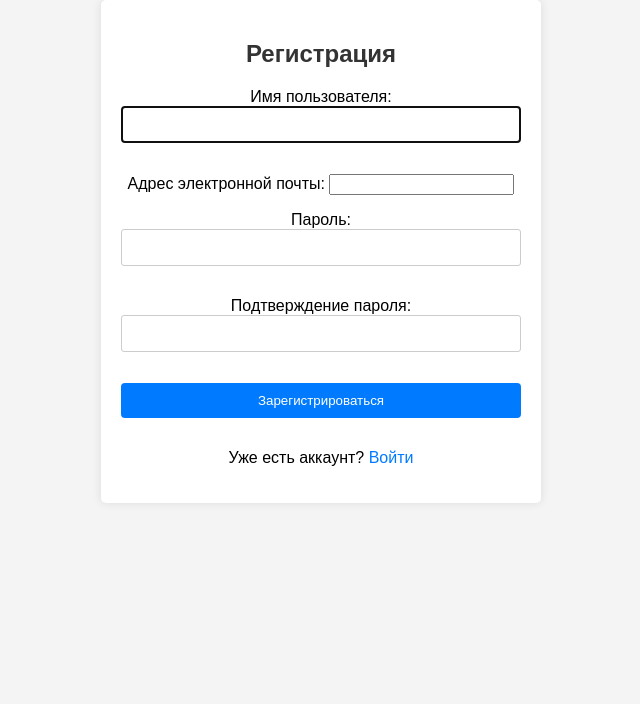
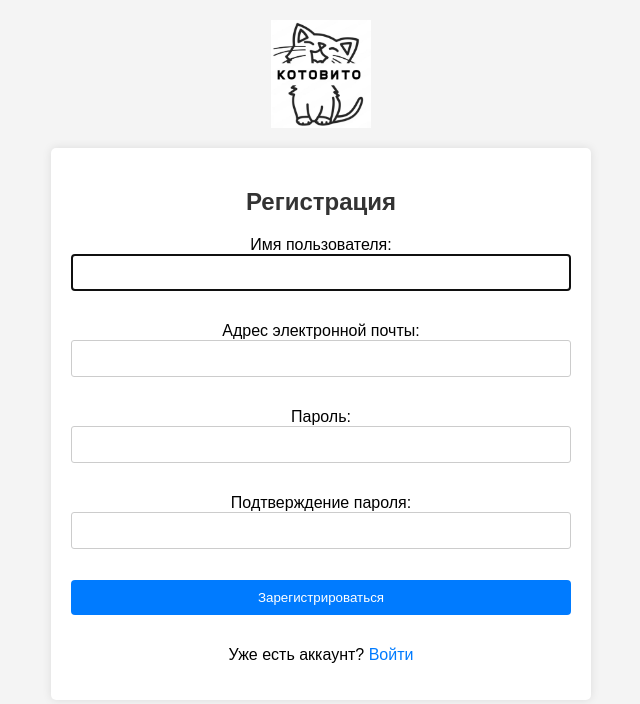
Before and after one commit to n1x9s/catavito, a Django app: page /register/ in a window 1280 px wide. Shown: the top 704 px of the page, without its empty margins (319-959 px from the left). Run offline with Django 5.2, Linux system fonts and the light colour scheme.

Commit message:
Сделал дизайн регистрации

```diff
--- /dev/null
+++ b/catshop/static/css/register.css
@@ -0,0 +1,68 @@
+/* login.css */
+
+body {
+    font-family: Arial, sans-serif;
+    background-color: #f4f4f4;
+    margin: 0;
+    padding: 0;
+}
+
+.logo {
+    display: block;
+    margin: 20px auto; /* Центрирование логотипа и добавление отступа сверху и снизу */
+    width: 100px; /* Задаем ширину логотипа */
+    height: auto; /* Подстраиваем высоту автоматически */
+}
+
+form {
+    max-width: 500px;
+    margin: 0 auto;
+    background-color: #fff;
+    border-radius: 5px;
+    padding: 20px;
+    box-shadow: 0px 0px 10px 0px rgba(0, 0, 0, 0.1);
+}
+
+h2 {
+    text-align: center;
+    color: #333;
+    margin-bottom: 20px;
+}
+
+p {
+    text-align: center;
+}
+
+a {
+    color: #007bff;
+    text-decoration: none;
+}
+
+a:hover {
+    text-decoration: underline;
+}
+
+input[type="text"],
+input[type="email"],
+input[type="password"],
+input[type="submit"] {
+    width: 100%;
+    padding: 10px;
+    margin-bottom: 15px;
+    border: 1px solid #ccc;
+    border-radius: 3px;
+    box-sizing: border-box;
+}
+
+input[type="submit"] {
+    background-color: #007bff;
+    color: #fff;
+    border: none;
+    border-radius: 4px;
+    cursor: pointer;
+    transition: background-color 0.3s;
+}
+
+input[type="submit"]:hover {
+    background-color: #0056b3;
+}
--- a/templates/users/register.html
+++ b/templates/users/register.html
@@ -1,9 +1,12 @@
+{% load static %}
 <!DOCTYPE html>
 <html lang="en">
 <head>
     <meta charset="UTF-8">
     <title>Регистрация</title>
+    <img src="{% static "img/logo.png" %}" alt="Logo" class="logo">
     <link rel="stylesheet" type="text/css" href="/css/login.css">
+    <link rel="stylesheet" type="text/css" href="{% static 'css/register.css' %}">
 </head>
 <body>
 <form method="POST" novalidate>
```
